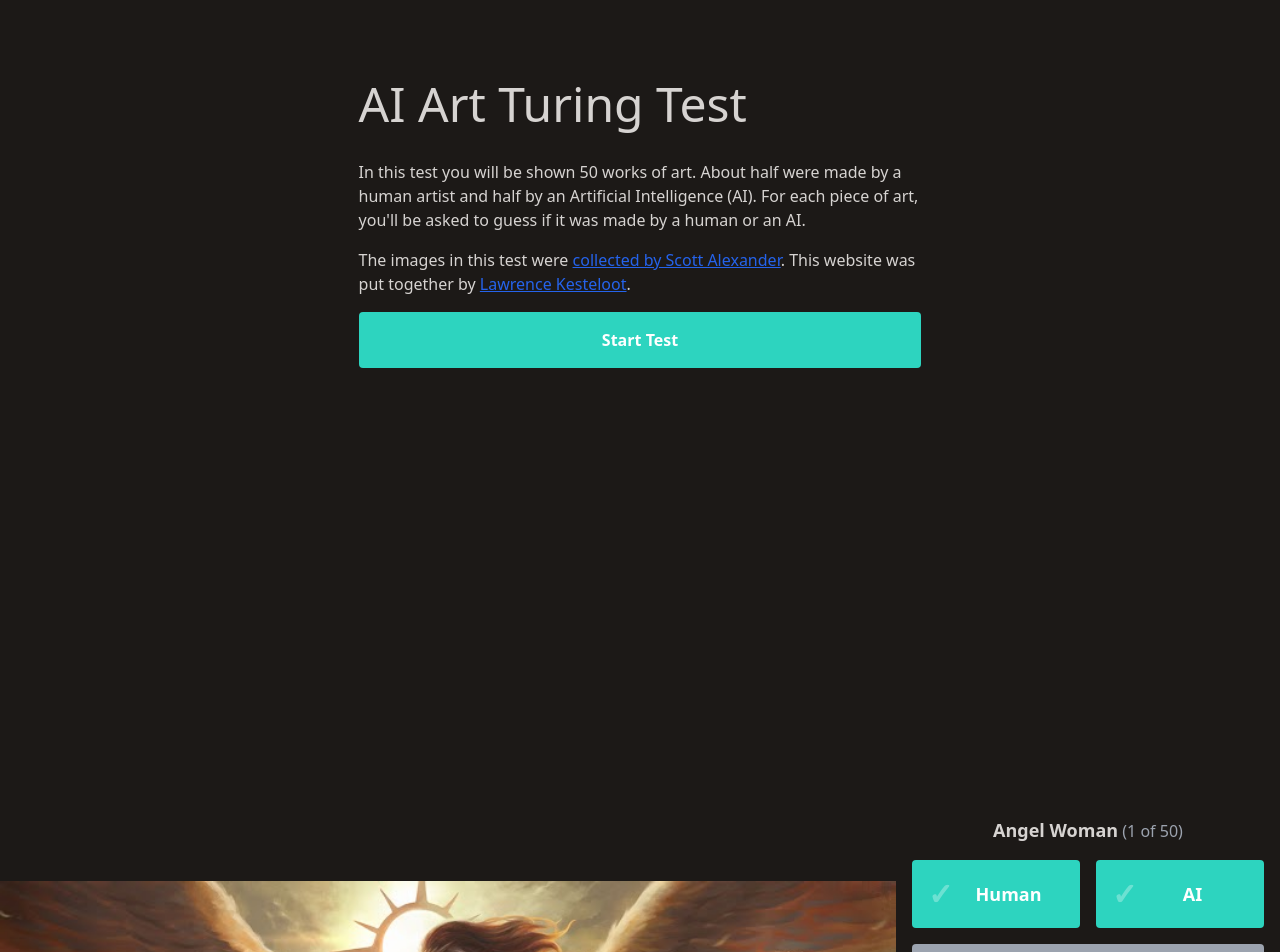
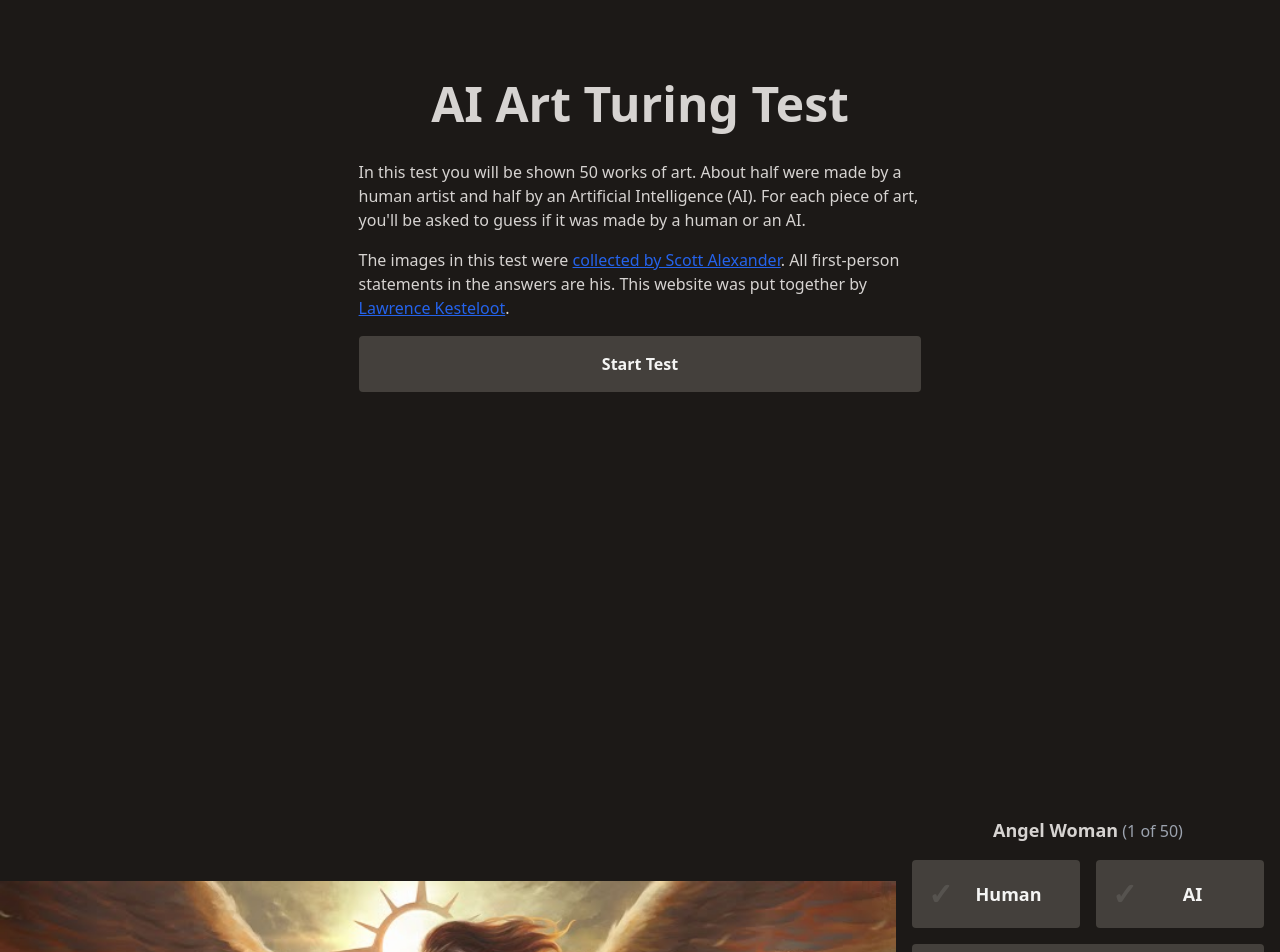
Before and after one commit to lkesteloot/ai-art-turing-test, a React (Vite) app: page / in a window 1280 px wide. Shown: the top 952 px of the page. Built offline with nearby package versions, Linux system fonts and the light colour scheme.

Commit message:
Improve layout.

```diff
--- a/src/App.tsx
+++ b/src/App.tsx
@@ -1,6 +1,6 @@
 import { useEffect } from "react";
-import imageDb from "./services/imagedb";
-import ImageCard, {makeImageCardId} from "./components/imagecard";
+import imageDb, {makeImageCardId} from "./services/imagedb";
+import ImageCard from "./components/imagecard";
 import Intro from "./components/intro";
 import Results from "./components/results";
 import {useUserDb} from "./services/userdb";
--- a/src/components/button.tsx
+++ b/src/components/button.tsx
@@ -1,5 +1,6 @@
 
-import {ReactNode} from "react";
+import type {ReactNode} from "react";
+import classNames from "classnames";
 
 export default function Button({
     href,
@@ -12,12 +13,18 @@ export default function Button({
     enabled?: boolean,
     children: ReactNode;
 }) {
-    const commonClasses = "p-4 rounded font-bold text-center";
-    const colorClasses = enabled
-        ? "text-white bg-teal-400 hover:bg-teal-300"
-        : "text-gray-300 bg-gray-400";
+    const classes = [
+        "p-4",
+        "rounded",
+        "font-bold",
+        "text-center",
+        "select-none",
+        enabled
+            ? ["text-stone-100", "bg-stone-700", "hover:text-stone-50", "hover:bg-stone-600", "cursor-pointer"]
+            : ["text-stone-600", "bg-stone-700", "cursor-default"],
+    ];
 
     return enabled && href
-        ? <a href={href} className={commonClasses + " " + colorClasses}>{children}</a>
-        : <span onClick={enabled ? action : () => {}} className={commonClasses + " " + colorClasses + " cursor-pointer select-none"}>{children}</span>;
+        ? <a href={href} className={classNames(classes)}>{children}</a>
+        : <span onClick={enabled ? action : () => {}} className={classNames(classes)}>{children}</span>;
 }
--- a/src/components/buttons.tsx
+++ b/src/components/buttons.tsx
@@ -1,8 +1,8 @@
-import {ReactNode} from "react";
+import type {ReactNode} from "react";
 
 export default function Buttons({ children } : { children: ReactNode }) {
     return (
-        <nav className="grid gap-4 justify-center my-4" style={{
+        <nav className="grid gap-4 justify-center" style={{
             gridAutoColumns: "minmax(0, 1fr)",
             gridAutoFlow: "column",
         }}>
--- a/src/components/checked_button.tsx
+++ b/src/components/checked_button.tsx
@@ -17,7 +17,7 @@ export default function CheckedButton({
                 "text-3xl",
                 "transition-opacity",
                 {
-                    "opacity-30": !checked,
+                    "opacity-10": !checked,
                 }
             )}>✓</span>
             <span className="text-lg grow">{children}</span>
--- a/src/components/imagecard.tsx
+++ b/src/components/imagecard.tsx
@@ -3,15 +3,11 @@ import { useState } from "react";
 import Buttons from "./buttons";
 import Button from "./button";
 import CheckedButton from "./checked_button";
-import db, { Image, getImageUrl } from "../services/imagedb";
+import db, {Image, getImageUrl, makeImageCardId} from "../services/imagedb";
 import {UserDb, withGuess} from "../services/userdb";
-import {Guess, GUESS_TO_STRING, isHumanToAnswer} from "../services/types";
+import {Guess, isHumanToAnswer} from "../services/types";
 
 const QUESTION_COUNT = db.images.length;
-
-export function makeImageCardId(id: number): string {
-    return "image-" + id;
-}
 
 export default function ImageCard({
     id,
@@ -30,6 +26,7 @@ export default function ImageCard({
 
     const image = db.images[id] as Image;
     const guess = userDb.guesses[id];
+    const guessIsCorrect = guess === isHumanToAnswer(image.human);
 
     function vote(newGuess: Guess) {
         if (newGuess !== "none" && newGuess === guess) {
@@ -43,7 +40,7 @@ export default function ImageCard({
         <div className="grow max-h-screen">
             <img className="w-full h-full object-contain" src={getImageUrl(id, image)} alt={image.title}/>
         </div>
-        <div className="w-96 p-4">
+        <div className="w-96 p-4 flex flex-col gap-4">
             <div className="text-center">
                 <span className="font-bold text-lg">{image.title}</span> {" "}
                 <span className="text-gray-400">({id + 1} of {QUESTION_COUNT})</span>
@@ -59,12 +56,13 @@ export default function ImageCard({
                 </Buttons>
             }
             {showAnswer && <>
-                <div>Your answer: {GUESS_TO_STRING[guess]}</div>
-                <div>Actual answer: {GUESS_TO_STRING[isHumanToAnswer(image.human)]}</div>
-                <div>Attribution: { image.attribution } { image.attributionUrl && <span>(<a href={image.attributionUrl} target="_blank" className="underline text-blue-700 dark:text-blue-500">Original</a>)</span> }
-                </div>
+                { guess !== "none" && <div className={"text-center text-3xl font-bold pt-8 pb-4 " + (guessIsCorrect ? "text-green-500" : "text-red-500")}>
+                    { guessIsCorrect ? "You’re right!" : "Nope!" }
+                </div> }
+                <div>{ image.attribution } { image.attributionUrl && <span><a href={image.attributionUrl} target="_blank" className="underline text-blue-600 whitespace-nowrap">More info</a></span> }</div>
                 { image.note && <div>{image.note}</div> }
             </>}
+            <div className="grow"></div>
             <Buttons>
                 { id < QUESTION_COUNT - 1
                     ? <Button href={"#" + makeImageCardId(id + 1)}>Next</Button>
--- a/src/components/intro.tsx
+++ b/src/components/intro.tsx
@@ -1,8 +1,8 @@
 import classNames from "classnames";
 import Buttons from "./buttons";
 import Button from "./button";
-import {makeImageCardId} from "./imagecard";
 import {UserDb, withNoGuesses} from "../services/userdb";
+import {makeImageCardId} from "../services/imagedb.ts";
 
 function ClearData({
                        userDb,
@@ -24,7 +24,7 @@ function ClearData({
         "transition-all",
         "duration-400",
     )}>
-        <p className="mt-12">You seem to have taken this test before. If you’d like, you can reset
+        <p className="mt-12 mb-4">You seem to have taken this test before. If you’d like, you can reset
             all of your guesses:</p>
 
         <Buttons>
@@ -41,7 +41,7 @@ export default function Intro({
     setUserDb: (userDb: UserDb) => void
 }) {
     return <section id="intro" className="min-h-screen snap-center max-w-prose p-4 pt-16 mx-auto">
-        <h1 className="text-5xl py-4">AI Art Turing Test</h1>
+        <h1 className="text-center text-5xl py-4 font-bold">AI Art Turing Test</h1>
 
         <p className="my-4">In this test you will be shown 50 works of art. About half
         were made by a human artist and half by an Artificial Intelligence (AI).
@@ -50,6 +50,7 @@ export default function Intro({
 
         <p className="my-4">The images in this test
             were <a href="https://www.astralcodexten.com/p/ai-art-turing-test" className="underline text-blue-600" target="_blank">collected by Scott Alexander</a>.
+            All first-person statements in the answers are his.
             This website was put together
             by <a href="https://www.teamten.com/lawrence/" className="underline text-blue-600" target="_blank">Lawrence Kesteloot</a>.</p>
 
--- a/src/components/results.tsx
+++ b/src/components/results.tsx
@@ -1,9 +1,8 @@
 
 import type { React } from 'react';
-import imageDb, {getImageUrl, Image} from "../services/imagedb";
+import imageDb, {getImageUrl, Image, makeImageCardId} from "../services/imagedb";
 import {UserDb} from "../services/userdb";
 import {Guess, isHumanToAnswer} from "../services/types";
-import {makeImageCardId} from "./imagecard.tsx";
 
 interface Result {
     id: number,
--- a/src/services/imagedb.ts
+++ b/src/services/imagedb.ts
@@ -8,6 +8,7 @@ export interface Image {
     attribution: string;
     attributionUrl?: string;
     note?: string;
+    extension: string;
 }
 
 export interface ImageDb {
@@ -20,3 +21,7 @@ export function getImageUrl(id: number, image: Image): string {
     return "/images/" + id + "." + image.extension;
     // return image.url;
 }
+
+export function makeImageCardId(id: number): string {
+    return "image-" + id;
+}
```
Also changed, not shown: src/data/imagedb.json (+16 -16 lines).
